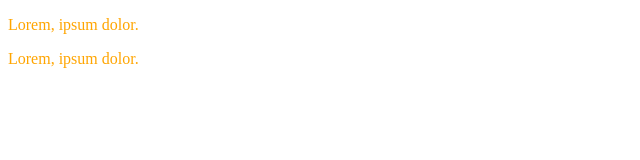
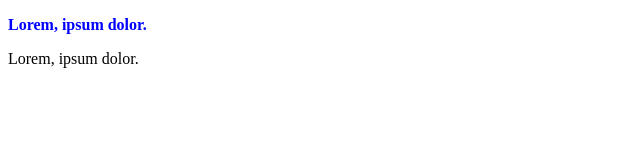
Before and after one commit to Arsalon-amini/HTML5CSS3, a plain HTML site: page src/css.html in a window 1280 px wide. Shown: the whole page, without its empty margins (0-640 px from the left). Drawn offline with Linux system fonts and the light colour scheme.

Commit message:
providing CSS to HTML elements - embedded, external stylesheets, inline.

```diff
--- a/src/css.html
+++ b/src/css.html
@@ -5,13 +5,14 @@
     <meta name="viewport" content="width=device-width, initial-scale=1.0" />
     <title>Document</title>
   </head>
+  <link rel="stylesheet" href="styles.css" />
   <style>
     p {
-      color: orange;
+      color: black;
     }
   </style>
   <body>
-    <p>Lorem, ipsum dolor.</p>
+    <p style="color: blue; font-weight: bold">Lorem, ipsum dolor.</p>
     <p>Lorem, ipsum dolor.</p>
   </body>
 </html>
--- /dev/null
+++ b/src/styles.css
@@ -0,0 +1,3 @@
+p {
+    color: orange;
+  }
```
